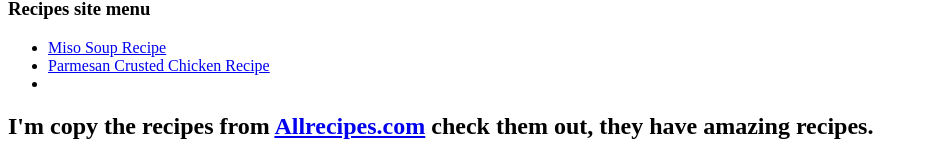
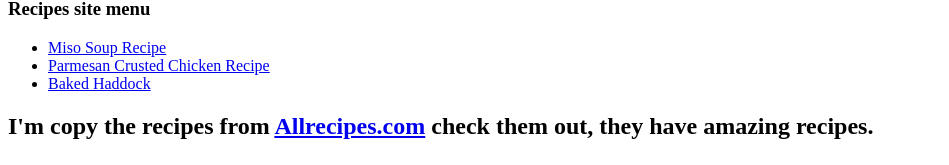
Before and after one commit to Rz0n/RecipesProject, a plain HTML site: page index.html in a window 1280 px wide. Shown: the part 539-704 px from the top of the page, without its empty margins (0-949 px from the left). Drawn offline with Linux system fonts and the light colour scheme.

Commit message:
New link for recipes

```diff
--- a/index.html
+++ b/index.html
@@ -13,7 +13,7 @@
         <ul>
             <li><a href="Recipes/misoSoup.html" target="_blank">Miso Soup Recipe</a></li>
             <li><a href="Recipes/parmesanChicken.html" target="_blank"> Parmesan Crusted Chicken Recipe</a></li>
-            <li></li>
+            <li><a href="Recipes/bakedHaddock.html" target="_blank">Baked Haddock</a></li>
         </ul>
         <h2>I'm copy the recipes from <a href="https://www.allrecipes.com/">Allrecipes.com</a> check them out, they have amazing recipes.</h2>
     </body>
```
